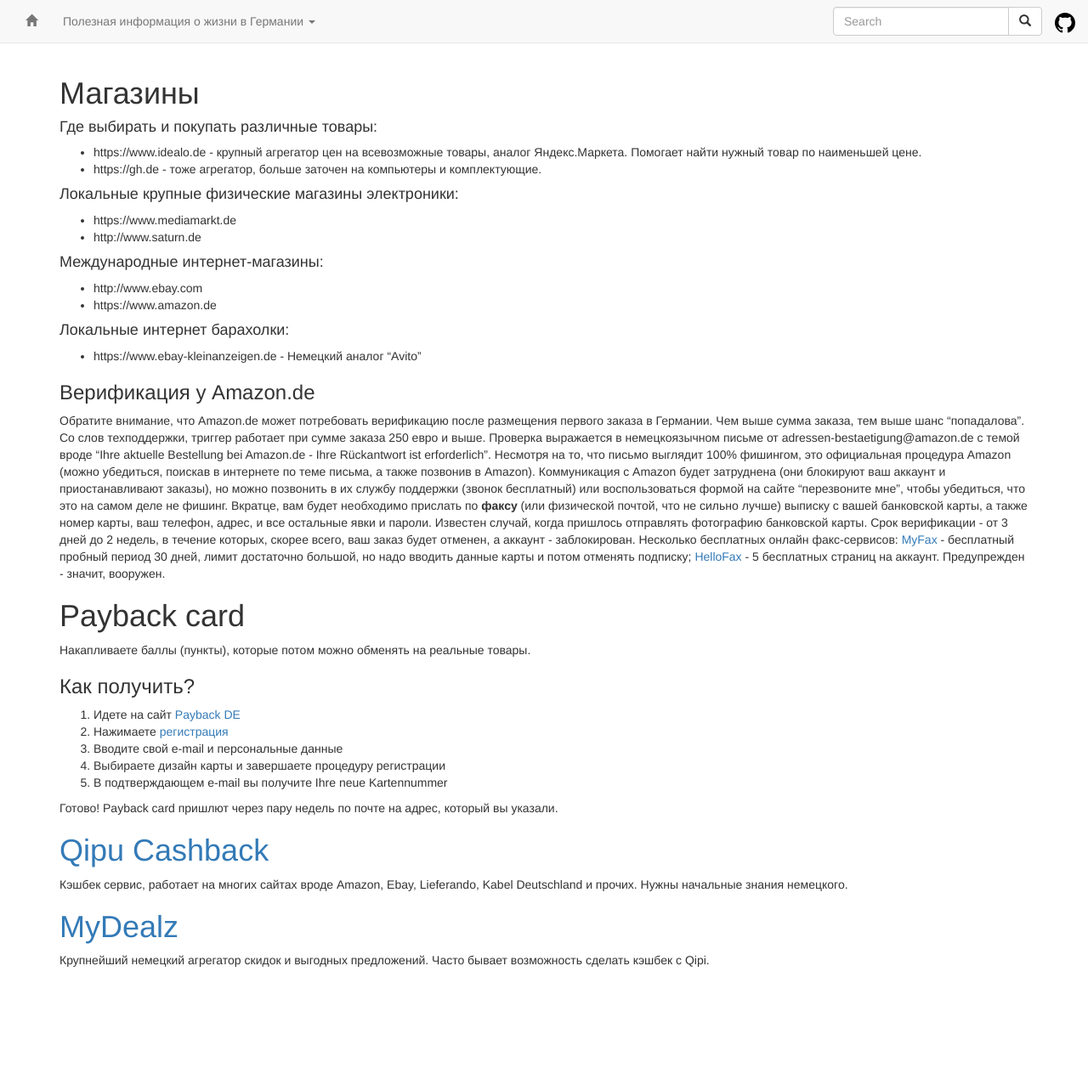
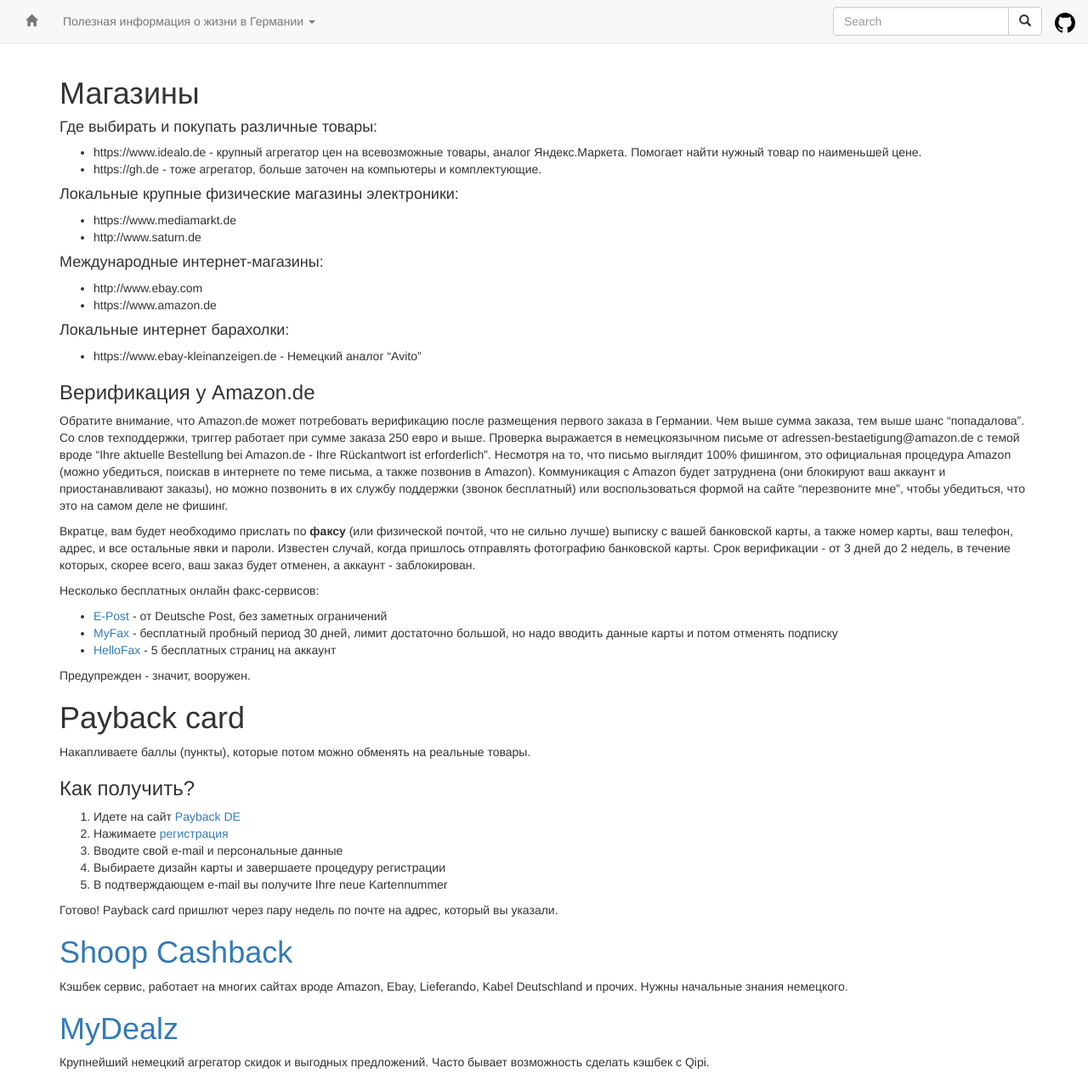
Before and after one commit to ru-de/faq, a Jekyll site: the page built from pages/Магазины, скидки, бонусы.md, in a window 1280 px wide and 1270 px high. Shown: the whole window at 85% size. Built offline with Jekyll 4.4.1, drawn with Linux system fonts in a browser that asks for light colours; nearby versions of some CDN libraries.

Commit message:
Travis #1105: sync github pages

```diff
--- a/pages/Магазины, скидки, бонусы.md
+++ b/pages/Магазины, скидки, бонусы.md
@@ -22,7 +22,15 @@ layout: default
 
 ### Верификация у Amazon.de
 Обратите внимание, что Amazon.de может потребовать верификацию после размещения первого заказа в Германии. Чем выше сумма заказа, тем выше шанс "попадалова". Со слов техподдержки, триггер работает при сумме заказа 250 евро и выше. Проверка выражается в немецкоязычном письме от adressen-bestaetigung@amazon.de с темой вроде "Ihre aktuelle Bestellung bei Amazon.de - Ihre Rückantwort ist erforderlich". Несмотря на то, что письмо выглядит 100% фишингом, это официальная процедура Amazon (можно убедиться, поискав в интернете по теме письма, а также позвонив в Amazon). Коммуникация с Amazon будет затруднена (они блокируют ваш аккаунт и приостанавливают заказы), но можно позвонить в их службу поддержки (звонок бесплатный) или воспользоваться формой на сайте "перезвоните мне", чтобы убедиться, что это на самом деле не фишинг.
-Вкратце, вам будет необходимо прислать по **факсу** (или физической почтой, что не сильно лучше) выписку с вашей банковской карты, а также номер карты, ваш телефон, адрес, и все остальные явки и пароли. Известен случай, когда пришлось отправлять фотографию банковской карты. Срок верификации - от 3 дней до 2 недель, в течение которых, скорее всего, ваш заказ будет отменен, а аккаунт - заблокирован. Несколько бесплатных онлайн факс-сервисов: [MyFax](https://www.myfax.com/) - бесплатный пробный период 30 дней, лимит достаточно большой, но надо вводить данные карты и потом отменять подписку; [HelloFax](https://www.hellofax.com/) - 5 бесплатных страниц на аккаунт.
+
+Вкратце, вам будет необходимо прислать по **факсу** (или физической почтой, что не сильно лучше) выписку с вашей банковской карты, а также номер карты, ваш телефон, адрес, и все остальные явки и пароли. Известен случай, когда пришлось отправлять фотографию банковской карты. Срок верификации - от 3 дней до 2 недель, в течение которых, скорее всего, ваш заказ будет отменен, а аккаунт - заблокирован.
+
+Несколько бесплатных онлайн факс-сервисов:
+
+* [E-Post](https://portal.epost.de/) - от Deutsche Post, без заметных ограничений
+* [MyFax](https://www.myfax.com/) - бесплатный пробный период 30 дней, лимит достаточно большой, но надо вводить данные карты и потом отменять подписку
+* [HelloFax](https://www.hellofax.com/) - 5 бесплатных страниц на аккаунт
+
 Предупрежден - значит, вооружен.
 
 # Payback card
@@ -38,7 +46,7 @@ layout: default
 
 Готово! Payback card пришлют через пару недель по почте на адрес, который вы указали.
 
-# [Qipu Cashback](https://www.qipu.de/)
+# [Shoop Cashback](https://www.shoop.de/)
 
 Кэшбек сервис, работает на многих сайтах вроде Amazon, Ebay, Lieferando, Kabel Deutschland и прочих.
 Нужны начальные знания немецкого.
```
